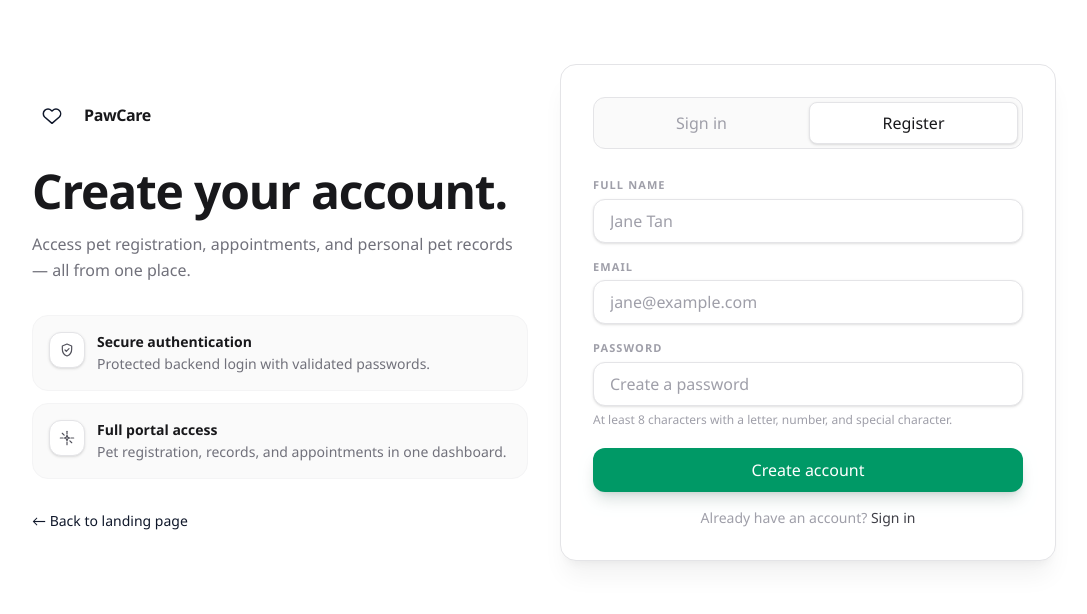
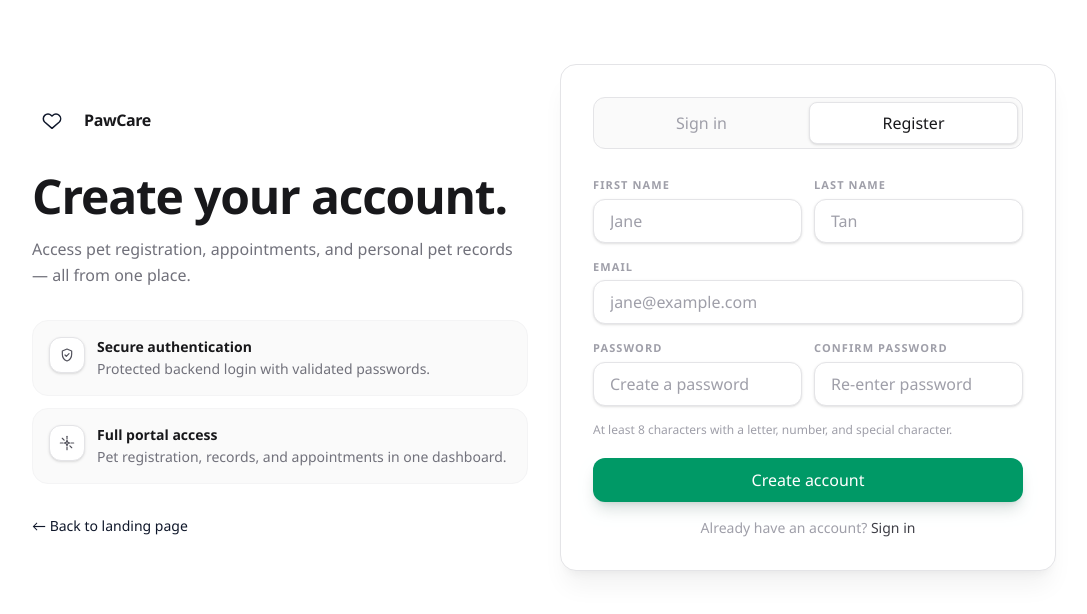
Before and after one commit to LuckyEstradaDev/Animal-Care-Management-System, a React app in the folder frontend/: page /auth in a window 1280 px wide. Both pictures are taken after a click on the button "Register here". Shown: the top 614 px of the page, without its empty margins (96-1183 px from the left). Built offline with nearby package versions, Linux system fonts and the light colour scheme; no server answers; the HTML template or start-up script is replaced by a standard one.

Commit message:
added lastname and firstName to registration page

```diff
--- a/frontend/src/components/layout/AppLayout.jsx
+++ b/frontend/src/components/layout/AppLayout.jsx
@@ -49,7 +49,7 @@ export default function AppLayout() {
                 className="inline-flex max-w-[12rem] truncate"
               >
                 {isAuthenticated
-                  ? `${currentUser?.name}${currentUser?.role === "admin" ? " · Admin" : currentUser?.role === "pet_owner" ? " · Pet owner" : ""}`
+                  ? `${currentUser?.name}${currentUser?.role === "admin" ? " · Admin" : " · Pet Owner"}`
                   : "Guest"}
               </Badge>
               {isAuthenticated ? (
--- a/frontend/src/context/AuthContext.jsx
+++ b/frontend/src/context/AuthContext.jsx
@@ -114,10 +114,8 @@ export function AuthProvider({children}) {
   }, []);
 
   const register = useCallback(
-    async ({name, email, password, role = "pet_owner"}) => {
+    async ({firstName, lastName, email, password, role = "pet_owner"}) => {
       validatePassword(password);
-
-      const [firstName, ...rest] = name.trim().split(/\s+/);
 
       const data = await handleResponse(
         await fetch(`${API_BASE_URL}/register`, {
--- a/frontend/src/pages/AuthPage.jsx
+++ b/frontend/src/pages/AuthPage.jsx
@@ -20,7 +20,8 @@ const loginInitial = {
 };
 
 const registerInitial = {
-  name: "",
+  firstName: "",
+  lastName: "",
   email: "",
   password: "",
   confirmPassword: "",
@@ -79,7 +80,8 @@ export default function AuthPage() {
 
     try {
       const user = await register({
-        name: registerForm.name,
+        firstName: registerForm.firstName,
+        lastName: registerForm.lastName,
         email: registerForm.email,
         password: registerForm.password,
         role: registerForm.role,
@@ -96,7 +98,6 @@ export default function AuthPage() {
       <div className="mx-auto grid w-full max-w-5xl gap-12 lg:grid-cols-2 lg:gap-8 lg:items-center">
         {/* ── Left — Branding panel ── */}
         <div className="flex flex-col gap-8">
-          {/* Logo */}
           <div className="flex items-center gap-3">
             <div className="flex h-10 w-10 items-center justify-center rounded-2xl bg-primary">
               <HeartIcon className="h-5 w-5 text-primary-foreground" />
@@ -106,7 +107,6 @@ export default function AuthPage() {
             </span>
           </div>
 
-          {/* Headline */}
           <div>
             <h1 className="text-4xl font-semibold tracking-tight text-zinc-900 sm:text-5xl">
               {mode === "login" ? "Welcome back." : "Create your account."}
@@ -117,7 +117,6 @@ export default function AuthPage() {
             </p>
           </div>
 
-          {/* Feature tiles */}
           <div className="flex flex-col gap-3">
             <div className="flex items-start gap-3 rounded-2xl border border-zinc-100 bg-zinc-50 p-4">
               <div className="flex h-9 w-9 shrink-0 items-center justify-center rounded-xl border border-zinc-200 bg-white shadow-sm">
@@ -147,7 +146,6 @@ export default function AuthPage() {
             </div>
           </div>
 
-          {/* Back link */}
           <Link
             to="/website"
             className="text-sm font-medium text-zinc-400 underline-offset-4 transition hover:text-zinc-700 hover:underline"
@@ -167,7 +165,7 @@ export default function AuthPage() {
                 onClick={() => switchMode(m)}
                 className={`flex-1 rounded-lg py-2 text-sm font-medium transition ${
                   mode === m
-                    ? "bg-white text-zinc-900 shadow-sm border border-zinc-200"
+                    ? "border border-zinc-200 bg-white text-zinc-900 shadow-sm"
                     : "text-zinc-400 hover:text-zinc-600"
                 }`}
               >
@@ -188,7 +186,7 @@ export default function AuthPage() {
             </div>
           )}
 
-          {/* Login form */}
+          {/* ── Login form ── */}
           {mode === "login" ? (
             <form className="flex flex-col gap-4" onSubmit={handleLogin}>
               <div className="flex flex-col gap-1.5">
@@ -250,26 +248,55 @@ export default function AuthPage() {
               </p>
             </form>
           ) : (
+            /* ── Register form ── */
             <form className="flex flex-col gap-4" onSubmit={handleRegister}>
+              {/* First & Last name */}
+              <div className="grid gap-3 sm:grid-cols-2">
                 <div className="flex flex-col gap-1.5">
                   <Label
-                  htmlFor="register-name"
+                    htmlFor="register-firstname"
                     className="text-[11px] font-semibold uppercase tracking-widest text-zinc-400"
                   >
-                  Full name
+                    First name
                   </Label>
                   <Input
-                  id="register-name"
-                  value={registerForm.name}
+                    id="register-firstname"
+                    value={registerForm.firstName}
                     onChange={(event) =>
-                    setRegisterForm({...registerForm, name: event.target.value})
+                      setRegisterForm({
+                        ...registerForm,
+                        firstName: event.target.value,
+                      })
                     }
-                  placeholder="Jane Tan"
+                    placeholder="Jane"
                     required
                     className="rounded-xl border-zinc-200 px-3.5 py-2.5 text-sm placeholder:text-zinc-400 focus:border-zinc-900 focus:ring-0 transition"
                   />
                 </div>
+                <div className="flex flex-col gap-1.5">
+                  <Label
+                    htmlFor="register-lastname"
+                    className="text-[11px] font-semibold uppercase tracking-widest text-zinc-400"
+                  >
+                    Last name
+                  </Label>
+                  <Input
+                    id="register-lastname"
+                    value={registerForm.lastName}
+                    onChange={(event) =>
+                      setRegisterForm({
+                        ...registerForm,
+                        lastName: event.target.value,
+                      })
+                    }
+                    placeholder="Tan"
+                    required
+                    className="rounded-xl border-zinc-200 px-3.5 py-2.5 text-sm placeholder:text-zinc-400 focus:border-zinc-900 focus:ring-0 transition"
+                  />
+                </div>
+              </div>
 
+              {/* Email */}
               <div className="flex flex-col gap-1.5">
                 <Label
                   htmlFor="register-email"
@@ -293,6 +320,8 @@ export default function AuthPage() {
                 />
               </div>
 
+              {/* Password & Confirm */}
+              <div className="grid gap-3 sm:grid-cols-2">
                 <div className="flex flex-col gap-1.5">
                   <Label
                     htmlFor="register-password"
@@ -304,25 +333,69 @@ export default function AuthPage() {
                     id="register-password"
                     type="password"
                     value={registerForm.password}
-                  onChange={(event) =>
+                    onChange={(event) => {
                       setRegisterForm({
                         ...registerForm,
                         password: event.target.value,
-                    })
-                  }
+                      });
+                      setPasswordMismatch(
+                        registerForm.confirmPassword !== "" &&
+                          registerForm.confirmPassword !== event.target.value,
+                      );
+                    }}
                     placeholder="Create a password"
                     required
-                  className="rounded-xl border-zinc-200 px-3.5 py-2.5 text-sm placeholder:text-zinc-400 focus:border-zinc-900 focus:ring-0 transition"
+                    className={`rounded-xl border-zinc-200 px-3.5 py-2.5 text-sm placeholder:text-zinc-400 focus:ring-0 transition ${
+                      passwordMismatch
+                        ? "border-red-300 focus:border-red-400"
+                        : "focus:border-zinc-900"
+                    }`}
                   />
+                </div>
+                <div className="flex flex-col gap-1.5">
+                  <Label
+                    htmlFor="register-confirm-password"
+                    className="text-[11px] font-semibold uppercase tracking-widest text-zinc-400"
+                  >
+                    Confirm password
+                  </Label>
+                  <Input
+                    id="register-confirm-password"
+                    type="password"
+                    value={registerForm.confirmPassword}
+                    onChange={(event) => {
+                      setRegisterForm({
+                        ...registerForm,
+                        confirmPassword: event.target.value,
+                      });
+                      setPasswordMismatch(
+                        registerForm.password !== event.target.value,
+                      );
+                    }}
+                    placeholder="Re-enter password"
+                    required
+                    className={`rounded-xl border-zinc-200 px-3.5 py-2.5 text-sm placeholder:text-zinc-400 focus:ring-0 transition ${
+                      passwordMismatch
+                        ? "border-red-300 focus:border-red-400"
+                        : "focus:border-zinc-900"
+                    }`}
+                  />
+                </div>
+              </div>
+
+              {passwordMismatch && (
+                <p className="text-xs text-red-500">Passwords do not match.</p>
+              )}
+
               <p className="text-xs text-zinc-400">
                 At least 8 characters with a letter, number, and special
                 character.
               </p>
-              </div>
 
               <Button
                 type="submit"
-                className="mt-1 w-full rounded-xl py-3 text-sm font-medium transition hover:-translate-y-0.5"
+                disabled={passwordMismatch}
+                className="mt-1 w-full rounded-xl py-3 text-sm font-medium transition hover:-translate-y-0.5 disabled:cursor-not-allowed disabled:opacity-40"
               >
                 Create account
               </Button>
```
Also changed, not shown: 1 other file (tests, documents, lock files or other folders). Lines whose indentation alone changed are shown as unchanged.
